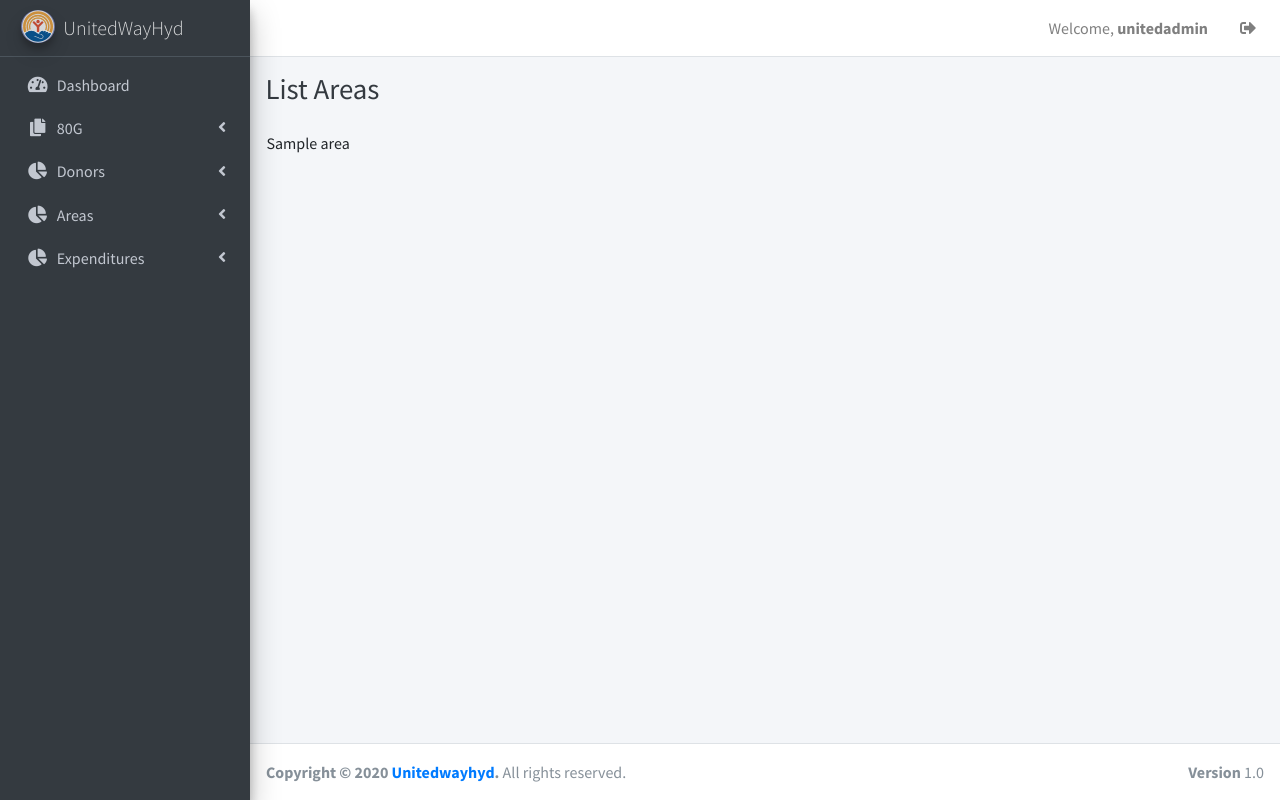
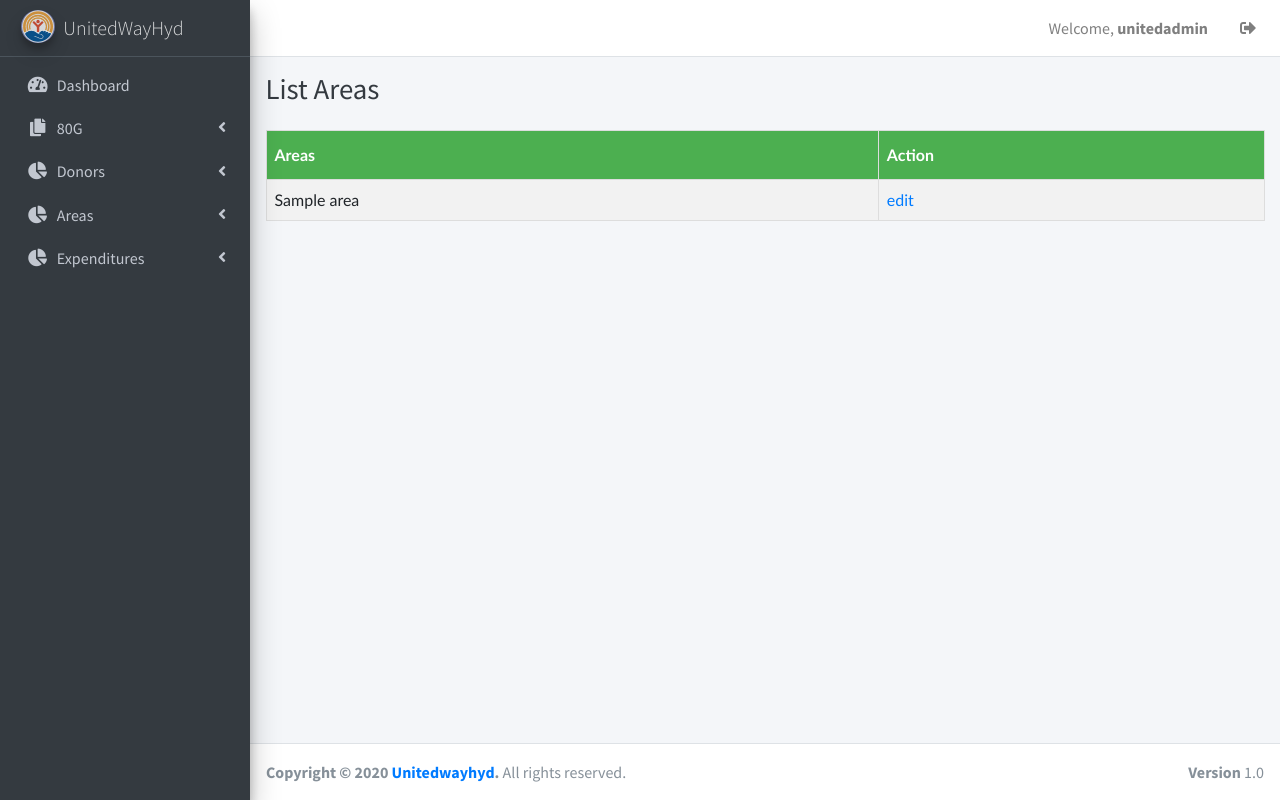
Before and after one commit to santoshgathi/unitedwayhyd, a CodeIgniter app: page /unitedwayhyd/index.php/areas in a window 1280 px wide. Run offline with CodeIgniter, Linux system fonts and the light colour scheme; the visitor is signed in with stand-in values (Sample User, id 1); tables that the repository leaves empty or names only in its code hold one stand-in row (values such as "Sample post").

Commit message:
https://github.com/santoshgathi/unitedwayhyd

```diff
--- a/application/controllers/Areas.php
+++ b/application/controllers/Areas.php
@@ -38,4 +38,26 @@ class Areas extends CI_Controller {
             redirect('areas');
         }
 	}
+
+	public function edit($data) {
+
+		$this->headerData['page_title'] = 'Edit Area';
+		$this->load->model('Areas_model');
+		$this->areas['area'] = $this->Areas_model->get_areas($data);
+
+		$this->form_validation->set_rules('area_name', 'Area_name', 'required');
+
+		if ($this->form_validation->run() === FALSE) {
+         	$this->load->view('header', $this->headerData);
+			$this->load->view('areas/edit', $this->areas);
+			$this->load->view('footer');
+        } else {
+			$area['area_name'] = $this->input->post('area_name');
+			$this->viewData['area_d'] = $this->Areas_model->update_area($area,$data);
+			$this->session->set_flashdata('success', 'Updated Successfully');
+            redirect('areas');
+        }
+	}
+
+
 }
--- a/application/models/Areas_model.php
+++ b/application/models/Areas_model.php
@@ -13,5 +13,15 @@ class Areas_model extends CI_Model {
 	public function insertAreas($data) {
         $this->db->insert('areas', $data);
 	}
+    public function get_areas($data) {
+        $this->db->where($data, $data);
+        $query = $this->db->get('areas');
+        $row = $query->row();
+        return $row;
+	}
+	public function update_area($area,$data) {
+        $this->db->where($data, $data);
+        $this->db->update('areas', $area);
+	}
 
 }
--- a/application/views/areas/index.php
+++ b/application/views/areas/index.php
@@ -1,9 +1,47 @@
-<table>
-<?php foreach($areas as $are):?>
-    <tr>
-        <td>
-            <?php print_r($are['area_name']); ?>
-        </td>
-    </tr>
-	<?php endforeach; ?>
+</head>
+<style>
+#customers {
+  font-family: "Trebuchet MS", Arial, Helvetica, sans-serif;
+  border-collapse: collapse;
+  width: 100%;
+}
+
+#customers td, #customers th {
+  border: 1px solid #ddd;
+  padding: 8px;
+}
+
+#customers tr:nth-child(even){background-color: #f2f2f2;}
+
+#customers tr:hover {background-color: #ddd;}
+
+#customers th {
+  padding-top: 12px;
+  padding-bottom: 12px;
+  text-align: left;
+  background-color: #4CAF50;
+  color: white;
+}
+</style>
+<body>
+	<table id="customers">
+		<tr>
+			<th>Areas</th>
+			<th>Action</th>
+        </tr>
+
+
+<?php
+foreach ($areas as $are) {
+
+
+	 echo "<tr>
+	 	<td>".$are['area_name']."</td>
+		<td>".anchor('areas/edit/'.$are['area_id'], 'edit', '')."</td>
+	    </tr>";
+}
+?>
 </table>
+
+</body>
+</html>
```
Also changed, not shown: application/views/areas/edit.php (added, +36 -0 lines).
